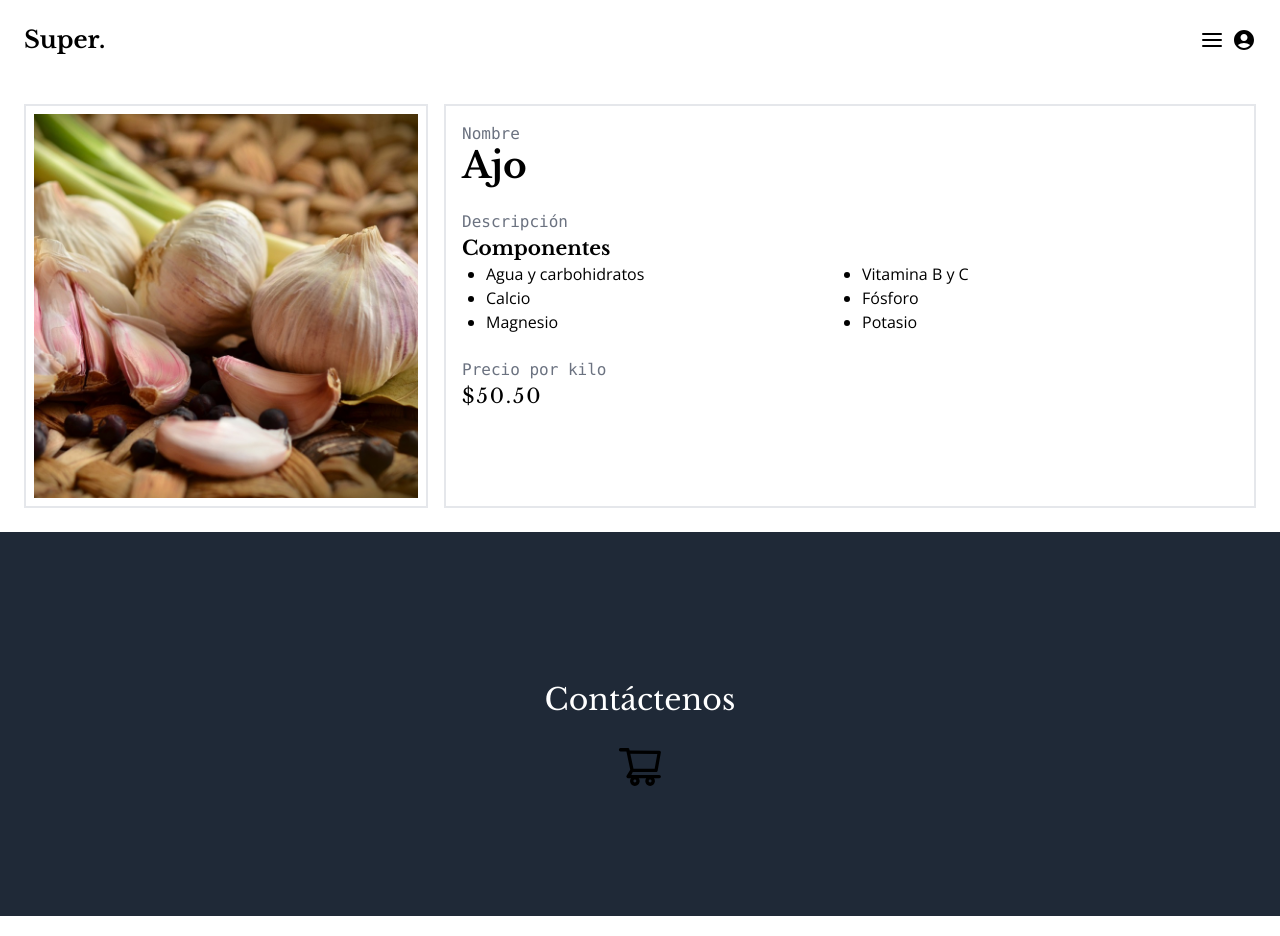
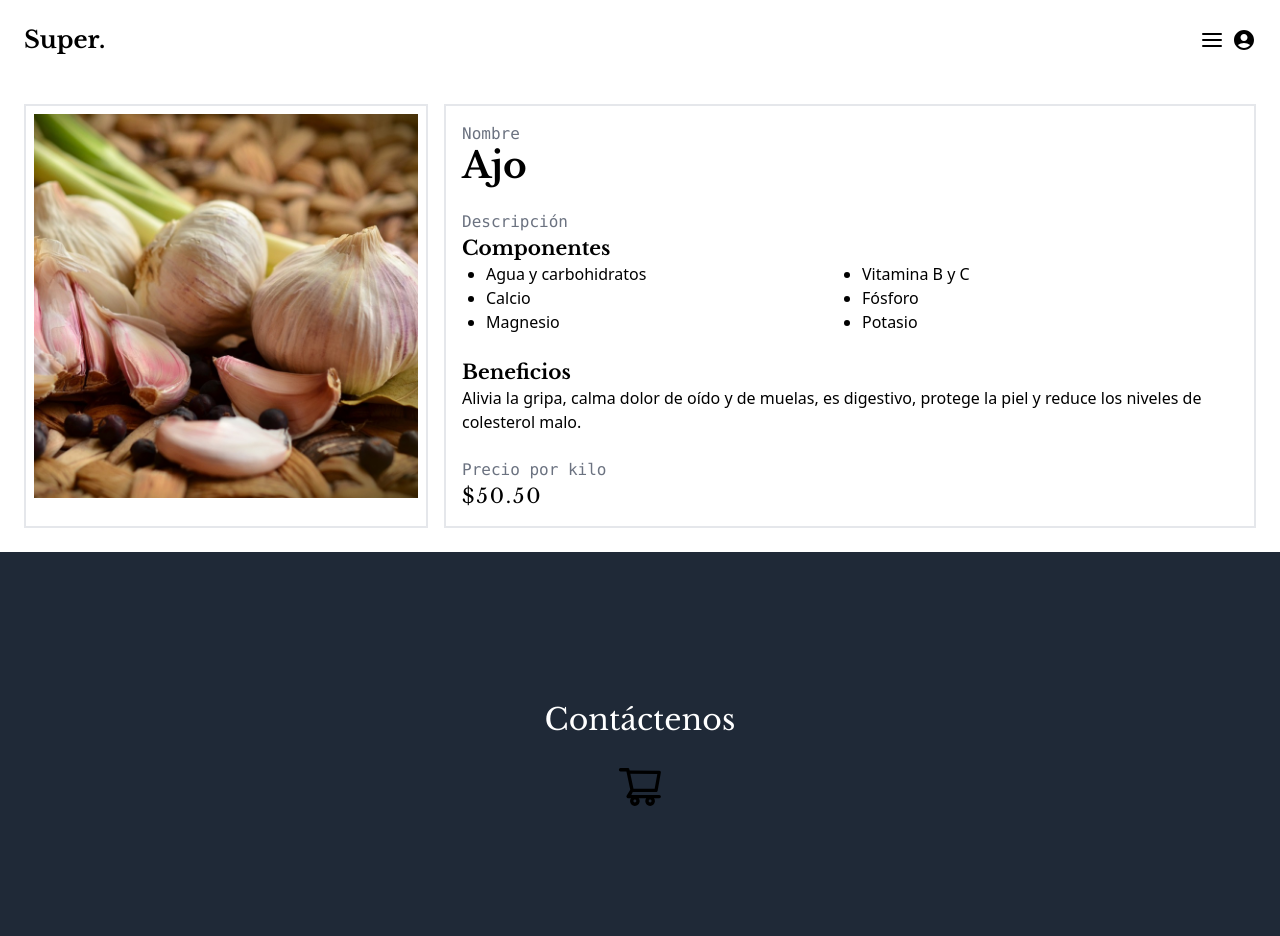
Before and after one commit to mar-cial/super, a Next.js app: page /super/vegetales/ajo in a window 1280 px wide. Built offline with nearby package versions, Linux system fonts and the light colour scheme.

Commit message:
tailwindcss hotfix

```diff
--- a/package.json
+++ b/package.json
@@ -18,7 +18,8 @@
     "@types/react-dom": "18.0.5",
     "autoprefixer": "^10.4.7",
     "postcss": "^8.4.14",
-    "tailwindcss": "^3.0.24",
+    "postcss-import": "^14.1.0",
+    "tailwindcss": "^3.1.3",
     "typescript": "4.7.2"
   }
 }
--- a/pages/super/vegetales/[nombre].tsx
+++ b/pages/super/vegetales/[nombre].tsx
@@ -56,14 +56,22 @@ const VegetalIndividual: NextPage = ({
             <h2 className="text-4xl font-bold font-main">{v.nombre}</h2>
           </div>
 
+          <div className="flex flex-col gap-6">
             <div>
               <p className="font-mono text-gray-500">Descripción</p>
-            <h3 className="text-xl font-bold font-main">{'Componentes'}</h3>
+              <h3 className="text-xl font-bold font-main">Componentes</h3>
               <ul className="grid grid-cols-2 pl-6 list-disc">
                 {v.descripcion.componentes.map((c) => {
-                return <li>{c.replace(/^\w/, (c) => c.toUpperCase())}</li>;
+                  return (
+                    <li key={c}>{c.replace(/^\w/, (c) => c.toUpperCase())}</li>
+                  );
                 })}
               </ul>
+            </div>
+            <div>
+              <h3 className="text-xl font-bold font-main">Beneficios</h3>
+              <p>{v.descripcion.beneficios}</p>
+            </div>
           </div>
 
           <div>
--- a/postcss.config.js
+++ b/postcss.config.js
@@ -1,6 +1,7 @@
 module.exports = {
   plugins: {
+    'postcss-import': {},
     tailwindcss: {},
     autoprefixer: {},
   },
-}
+};
--- a/styles/globals.css
+++ b/styles/globals.css
@@ -1,10 +1,11 @@
-@import url('https://fonts.googleapis.com/css2?family=Libre+Baskerville:wght@400;700&family=Open+Sans:wght@400;600;700&display=swap');
+@import url('https://fonts.googleapis.com/css2?family=Libre+Baskerville:wght@400;700&family=Open+Sans&display=swap');
+
 @tailwind base;
 @tailwind components;
 @tailwind utilities;
 
-@layer base {
-    html {
-      font-family: Open sans, system-ui, sans-serif;
-    }
+@layout base {
+  html {
+    font-family: 'Open sans', system-ui, sans-serif;
   }
+}
```
Also changed, not shown: 2 other files (tests, documents, lock files or other folders). Lines whose indentation alone changed are shown as unchanged.
